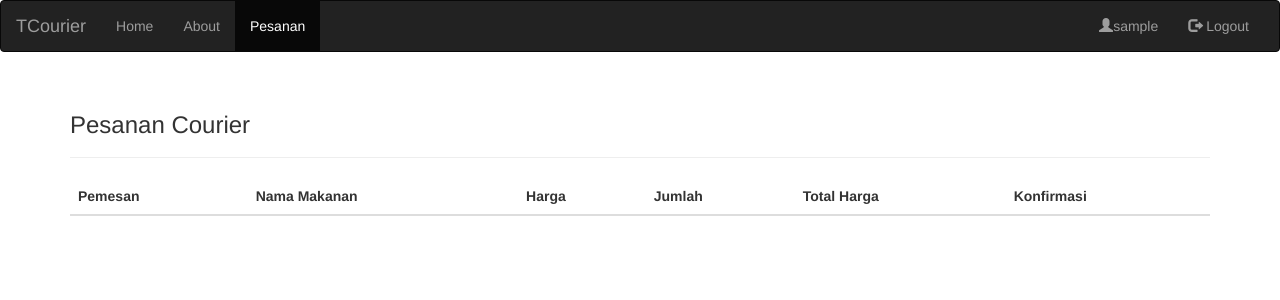
After one commit to 2018-PemrogramanWeb-D/tugas7-fp-tcourier, a PHP site: page /pesanancour.php in a window 1280 px wide. The commit adds this page. Shown: the top 300 px of the page. Run offline with PHP 8.4, Linux system fonts and the light colour scheme; a user stored in the database is signed in; data comes from the database, SQL or seed files in the repository; lists and menus that the app fills with data are empty.

Commit message:
hiyahiya

```diff
--- a/Courier.php
+++ b/Courier.php
@@ -142,7 +142,7 @@ include('config.php');
             ?>
          </tbody>
      </table>
-     <input type="Submit" class="btn btn-default" name="submitpesanan" value="Mangkat">
+     <input type="Submit" class="btn btn-default" name="submitpesanancour" value="Berangkat">
     </form>
     </div>
 
--- a/Customer.php
+++ b/Customer.php
@@ -144,7 +144,7 @@ include('config.php');
             ?>
          </tbody>
      </table>
-     <input type="Submit" class="btn btn-default" name="submitpesanan" value="Pesan">
+     <input type="Submit" class="btn btn-default" name="submitpesanancust" value="Pesan">
   	</form>
   	</div>
 
--- a/config.php
+++ b/config.php
@@ -126,7 +126,17 @@ if(isset($_POST['Update'])){
     header("Location: courier.php");
     }
 
-    if(isset($_POST['submitpesanan'])) {
-    header("Location: pesanan.php");
+    if(isset($_POST['submitpesanancust'])) {
+    header("Location: pesanancust.php");
+    }
+
+    if(isset($_POST['submitpesanancour'])) {
+    header("Location: pesanancour.php");
+    }
+
+    if(isset($_POST['selesai'])) {
+    $id_list = $_POST['id_list'];
+    $result = mysqli_query($mysqli, "UPDATE list_pesanan SET diterima='2' WHERE id_list='$id_list'");
+    header("Location: pesanancour.php");
     }
 ?>
--- /dev/null
+++ b/pesanancour.php
@@ -0,0 +1,107 @@
+<?php
+include('config.php');
+?>
+<!DOCTYPE html>
+<html lang="en">
+<head>
+  <title>TCourier : Pesanan</title>
+  <meta charset="utf-8">
+  <meta http-equiv="refresh" content="5" />
+  <meta name="viewport" content="width=device-width, initial-scale=1">
+  <link rel="stylesheet" href="https://maxcdn.bootstrapcdn.com/bootstrap/3.3.7/css/bootstrap.min.css">
+  <script src="https://ajax.googleapis.com/ajax/libs/jquery/3.3.1/jquery.min.js"></script>
+  <script src="https://maxcdn.bootstrapcdn.com/bootstrap/3.3.7/js/bootstrap.min.js"></script>
+</head>
+<body>
+
+<nav class="navbar navbar-inverse">
+  <div class="container-fluid">
+    <div class="navbar-header">
+      <button type="button" class="navbar-toggle" data-toggle="collapse" data-target="#myNavbar">
+        <span class="icon-bar"></span>
+        <span class="icon-bar"></span>
+        <span class="icon-bar"></span>
+      </button>
+      <a class="navbar-brand">TCourier</a>
+    </div>
+    <div class="collapse navbar-collapse" id="myNavbar">
+      <ul class="nav navbar-nav">
+        <li><a href="Home.php">Home</a></li>
+        <li><a href="About.php">About</a></li>
+        <?php
+        if (isset($_SESSION['login_user'])){
+          echo '<li class="active" ><a href="pesanan.php">Pesanan</a></li>';
+      }
+        ?>
+      </ul>
+      <ul class="nav navbar-nav navbar-right">
+        <?php
+        if (isset($_SESSION['login_user'])){
+          echo '<li><a href="Edit.php"><span class="glyphicon glyphicon-user"></span>'.$_SESSION['login_user'].'</a></li>';
+          echo '<li><a href="Logout.php"><span class="glyphicon glyphicon-log-out"></span> Logout</a></li>';
+        }
+        else {
+          echo'<li><a href="SignUp.php"><span class="glyphicon glyphicon-user"></span> Sign Up</a></li>';
+          echo'<li><a href="Login.php"><span class="glyphicon glyphicon-log-in"></span> Login</a></li>';
+        }
+        ?>
+      </ul>
+    </div>
+  </div>
+</nav>
+
+<div class="container">
+  <div class="page-header align-center">
+    <h3>Pesanan Courier</h3>
+    </div>
+
+     <table width='100%' class="table table-hover">
+      <thead>
+          <tr>
+              <th>Pemesan</th> <th>Nama Makanan</th> <th>Harga</th> <th>Jumlah</th>  <th>Total Harga</th> <th>Konfirmasi</th>
+          </tr>
+         </thead>
+         <tbody>
+            <?php
+              $nrp_cour= $_SESSION['login_user'];
+              $wil_cour = $_SESSION['wil_cour'];
+              $result = mysqli_query($mysqli, "SELECT list_pesanan.id_list ,list_pesanan.id_pesanan, makanan.nama_makanan, makanan.harga_makanan, list_pesanan.jumlah, list_pesanan.id_customer, list_pesanan.jumlah*makanan.harga_makanan as Total FROM list_pesanan, makanan WHERE list_pesanan.wilayah = '$wil_cour' AND list_pesanan.id_makanan = makanan.id_makanan AND list_pesanan.id_courier = '$nrp_cour'  ORDER BY list_pesanan.id_pesanan ASC");
+               while($row = $result->fetch_assoc()) {
+                  echo '
+                        <tr>
+                        <form method="POST">
+                            <td>'.$row["id_customer"].'</td>
+                            <td>'.$row["nama_makanan"].'</td>
+                            <td>Rp. '.$row["harga_makanan"].',-</td>
+                            <td>'.$row["jumlah"].'</td>
+                            <td>Rp. '.$row["Total"].',-</td>
+                            <input type="hidden" name="id_list" readonly value="'.$row["id_list"].'">
+                            <td><input type="Submit" class="btn btn-link" value="Selesai" name="selesai"></td>
+                        </form>
+                        </tr>';
+               }
+            ?>
+            <!-- <?php
+              $nrp_cust= $_SESSION['login_user'];
+              $result = mysqli_query($mysqli, "SELECT list_pesanan.id_list ,list_pesanan.id_pesanan, makanan.nama_makanan, makanan.harga_makanan, list_pesanan.jumlah, list_pesanan.id_customer, list_pesanan.jumlah*makanan.harga_makanan as Total FROM list_pesanan, makanan WHERE list_pesanan.wilayah = '$wil_cour' AND list_pesanan.id_makanan = makanan.id_makanan AND list_pesanan.id_courier = 0  ORDER BY list_pesanan.id_pesanan ASC");
+               while($row = $result->fetch_assoc()) {
+                  echo '<tr><td></td><td>Total Bayar :</td><td>Rp. xxx.xxx,-</td><td></td></tr>';
+               }
+            ?> -->
+
+         </tbody>
+     </table>
+    </div>
+<!--   </div>
+  <div class="container">
+      <div class="row">
+        <div class="col-sm-12"></div>
+      </div>
+      <div class="row">
+        <div class="col-sm-12"></div>
+      </div>
+  </div>
+</div> -->
+
+</body>
+</html>
```
Also changed, not shown: pesanancust.php (renamed from pesanan.php, +4 -4 lines).
